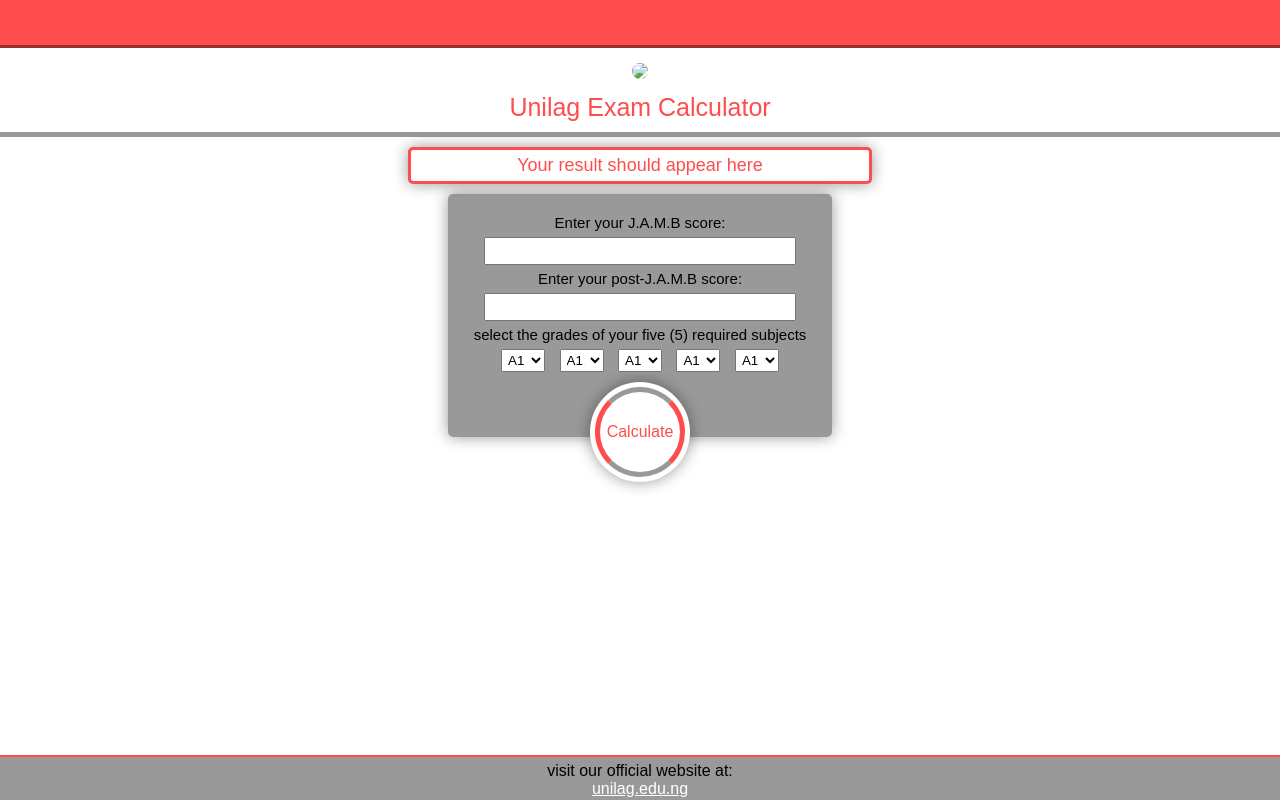
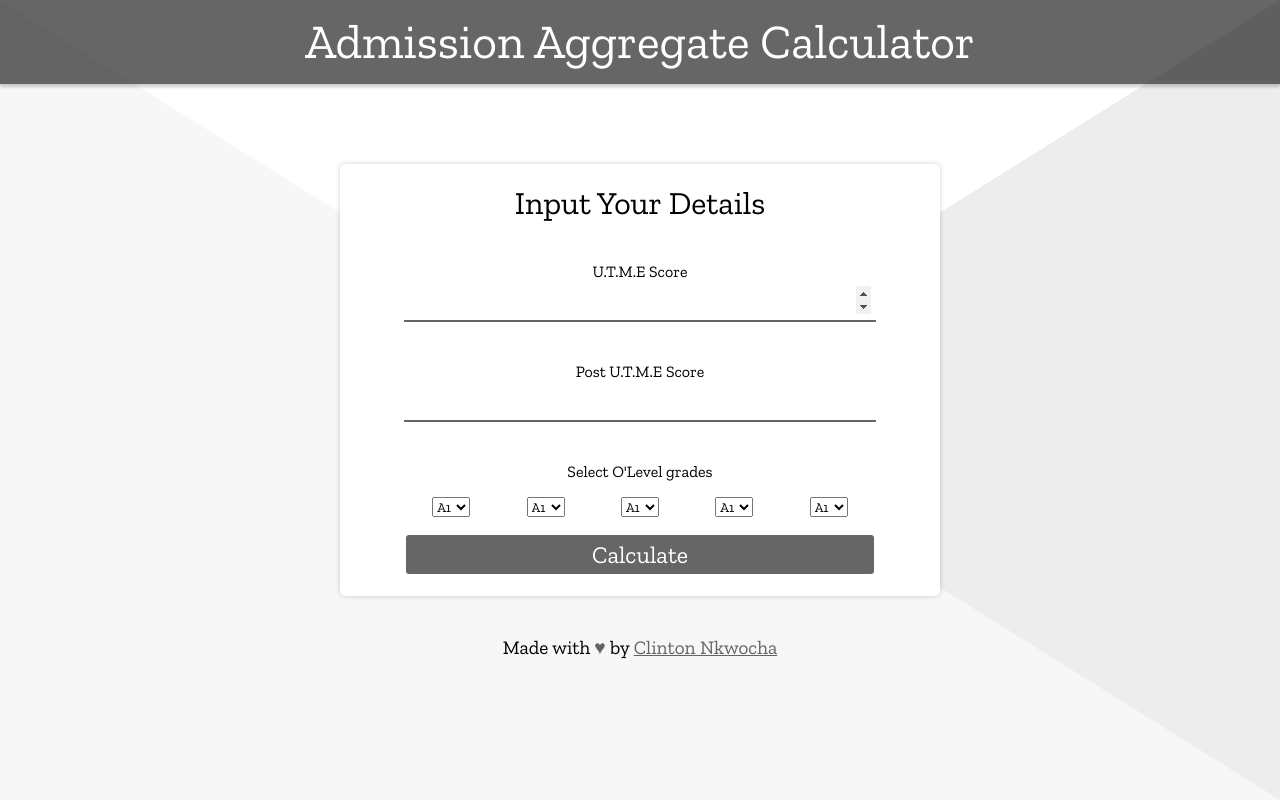
Before and after one commit to clintonpi/unilag-calc, a plain HTML site: page index.html in a window 1280 px wide. Drawn offline with nearby package versions, Linux system fonts and the light colour scheme.

Commit message:
Refactor all

```diff
--- /dev/null
+++ b/css/reset.min.css
@@ -0,0 +1 @@
+/*! minireset.css v0.0.3 | MIT License | github.com/jgthms/minireset.css */html,body,p,ol,ul,li,dl,dt,dd,blockquote,figure,fieldset,legend,textarea,pre,iframe,hr,h1,h2,h3,h4,h5,h6{margin:0;padding:0}h1,h2,h3,h4,h5,h6{font-size:100%;font-weight:normal}ul{list-style:none}button,input,select,textarea{margin:0}html{box-sizing:border-box}*,*:before,*:after{box-sizing:inherit}img,embed,iframe,object,audio,video{height:auto;max-width:100%}iframe{border:0}table{border-collapse:collapse;border-spacing:0}td,th{padding:0;text-align:left}
--- a/css/style.css
+++ b/css/style.css
@@ -1,225 +1,201 @@
+:root {
+  --colorb: rgba(0, 0, 0, .6);
+  --colorw: white;
+  --border: 2px solid var(--colorb);
+  --font: 'Zilla Slab', serif;
+  --margin: 5vh;
+}
+
 body {
-    text-align: center;
-    font-family: sans-serif;
-    padding: 0;
-    margin: 0;
-    min-width: 260px;
+  font-family: var(--font);
+  font-size: 16px;
+  min-width: 220px;
 }
 
 header {
-    padding: 0;
-    margin: 0;
-    border-bottom: 5px solid rgba(0,0,0,.4);
-}
-
-#nav {
-    padding: 0;
-    margin: 0 0 15px;
-    background-color: #ff4d4d;
-    border-bottom: 3px solid rgba(0,0,0,.4);
   width: 100%;
-    height: 45px;
-}
-
-header img {
-    width: 100px;
-    padding: 0;
-    margin: 0;
-    border-radius: 100%;
-    transition: 1s;
-}
-
-header img:hover {
-    animation: wiggle 3s;
-}
-
-@keyframes wiggle {
-    5%{ transform: rotate(5deg);}
-    35%{ transform: rotate(-10deg);}
-    55%{ transform: rotate(10deg);}
-    60%{ transform: rotate(-10deg);}
-    65%{ transform: rotate(10deg);}
-    70%{ transform: rotate(-10deg);}
-    75%{ transform: rotate(10deg);}
-    80%{ transform: rotate(-10deg);}
-    85%{ transform: rotate(10deg);}
+  padding: 10px 0;
+  min-height: 8vh;
+  background-color: var(--colorb);
+  text-align: center;
+  line-height: 8vh;
+  box-shadow: 0 3px 3px rgba(0, 0, 0, .2);
 }
 
 header h1 {
-    color: #ff4d4d;
-    font-weight: 300;
-    font-size: 25px;
-    padding: 0;
-    margin: 10px 0;
+  font-size: 3rem;
+  color: var(--colorw);
 }
 
-#result {
-    width: 35%;
-    padding: 5px;
-    margin: 10px auto 10px;
-    font-size: 18px;
-    border-radius: 5px;
-    color: #ff4d4d;
-    background-color: white;
-    border: 3px solid #ff4d4d;
-    box-shadow: 0 0  15px rgba(0, 0, 0, .4);
+#background {
+  position: fixed;
+  top: 0;
+  z-index: -1;
+  border-top: 50vh solid transparent;
+  border-right: 50vw solid rgba(0, 0, 0, .07);
+  border-bottom: 50vh solid rgba(0, 0, 0, .03);
+  border-left: 50vw solid rgba(0, 0, 0, .03);
 }
 
-#result2 {
-    width: 35%;
-    padding: 5px;
-    margin: 10px auto 10px;
-    font-size: 18px;
-    border-radius: 5px;
-    color: white;
-    background-color: #ff4d4d;
-    border: 3px solid #ff4d4d;
-    box-shadow: 0 0  15px rgba(0, 0, 0, .4);
-    animation: wiggle .2s linear;
+.wrap {
+  position: relative;
+  width: 600px;
+  min-width: auto;
+  max-width: 95%;
+  height: auto;
+  margin: calc(var(--margin) * 2) auto var(--margin);
 }
 
-#scores {
-    width: 30%;
-    padding: 20px 2px 60px;
-    margin: 0 auto;
+.card {
+  width: 100%;
+  height: 100%;
+  background-color: var(--colorw);
   border-radius: 5px;
-    box-shadow: 0 0  15px rgba(0, 0, 0, .4);
-    background-color: rgba(0, 0, 0, .4);
-    box-sizing: border-box;
+  box-shadow: 0 0px 5px rgba(0, 0, 0, .2);
+  padding: 20px 5px;
+  text-align: center;
+  transition: .5s;
 }
 
-#wrap {
-    background-color: white;
-    width: 100px;
-    height: 100px;
-    padding: 5px;
+.card h2 {
+  font-size: 2rem;
+}
+
+#back {
+  position: absolute;
+}
+
+#front {
+  position: relative;
+}
+
+#circle {
+  width: 200px;
+  height: 200px;
+  background-color: var(--colorw);
+  border: 10px solid var(--colorb);
+  display: flex;
+  border-radius: 100%;
+  margin: var(--margin) auto;
+}
+
+#inner-circle {
+  width: 170px;
+  height: 170px;
+  line-height: 170px;
+  color: var(--colorw);
+  font-size: 4rem;
+  background-color: var(--colorb);
   margin: auto;
   border-radius: 100%;
-    box-shadow: 0 0  15px rgba(0, 0, 0, .4);
-    box-sizing: border-box;
-    position: relative;
-    top: -55px;
 }
 
-#calculate {
-    background-color: white;
-    width: 90px;
-    height: 90px;
-    border-radius: 100%;
-    position: absolute;
-    top: 5px;
-    left: 5px;
-    color: #ff4d4d;
-    border-top: 5px solid rgba(0, 0, 0, .4);
-    border-bottom: 5px solid rgba(0, 0, 0, .4);
-    border-left: 5px solid #ff4d4d;
-    border-right: 5px solid #ff4d4d;
-    padding-top: 31px;
-    box-sizing: border-box;
+.at-back {
+  transform: rotateY(-180deg);
+  opacity: 0;
+  z-index: -1;
 }
 
-#calculate:hover {
-    cursor: pointer;
-    color: rgba(0, 0, 0, .4);
+#reset {
+  position: absolute;
+  bottom: 20px;
+  left: 0;
+  right: 0;
+  margin: auto;
 }
 
-
-label {
-    font-size: 15px;
+.input {
+  text-align: center;
+  width: 80%;
+  padding: 5px;
+  font-size: 1.5rem;
+  font-family: var(--font);
 }
 
-input {
-    width: 80%;
-    margin: 5px;
-    height: 20px;
-    padding: 2px;
-    text-align: center;
+.input:focus {
+  outline: none;
 }
 
-select {
-    margin: 5px;
-    padding: 2px;
+.activate {
+  color: var(--colorw);
+  background-color: var(--colorb);
+  border: 2px solid var(--colorw);
+  border-radius: 5px;
+  transition: .3s;
 }
 
-p {
+.activate:hover {
+  background-color: var(--colorw);
+  color: var(--colorb);
+  border: var( --border);
+  cursor: pointer;
+}
+
+#details {
+  margin-top: var(--margin);
+}
+
+#details input[type="number"] {
+  margin-bottom: var(--margin);
+  border: transparent;
+  border-bottom: var( --border);
+}
+
+#select-wrap {
+  display: flex;
+  width: 80%;
+  justify-content: space-around;
+  margin: auto;
+}
+
+#details select {
+  margin: 2vh auto;
+  font-family: var(--font);
+}
+
+#message-wrap {
+  width: 100%;
+  height: 100vh;
+  position: fixed;
   padding: 5px;
-    margin: 0;
-    font-size: 14px;
+  top: 0;
+  display: none;
+  background-color: var(--colorb);
+}
+
+#message {
+  width: auto;
+  height: auto;
   text-align: center;
+  margin: auto;
+  padding: 20px;
+  color: var(--colorw);
+  background-color: rgba(0, 0, 0, .8);
+  border-radius: 5px;
+}
+
+#message p:first-child {
+  font-size: 1.5rem;
 }
 
 footer {
+  text-align: center;
   width: 100%;
-    height: 45px;
-    background-color: rgba(0,0,0,.4);
-    border-top: 2px solid #ff4d4d;
-    padding: 5px 0 0;
-    box-sizing: border-box;
-    margin: 0;
-    position: absolute;
-    bottom: 0;
+  padding-bottom: 10px;
+  font-size: 1.2rem;
 }
 
-footer a {
-   color: white;
+footer b, footer a {
+  color: var(--colorb);
 }
 
-/************
-media queries
-************/
-
-/*big tablets*/
-@media screen and (max-width: 1200px) {
-    #result, #result2 {
-        width: 45%;
+/* media queries */
+@media (max-width: 700px) {
+  header h1 {
+    font-size: 1.5rem;
   }
 
-    #scores {
-        width: 40%;
+  .card h2 {
+    font-size: 1.2rem;
   }
 }
-
-/*tablets*/
-@media screen and (max-width: 800px) {
-    #result, #result2 {
-        width: 55%;
-    }
-
-    #scores {
-        width: 50%;
-    }
-}
-
-/*big mobiles*/
-@media screen and (max-width: 650px) {
-    #result, #result2 {
-        width: 80%;
-    }
-
-    #scores {
-        width: 75%;
-    }
-}
-
-/*mobiles*/
-@media screen and (max-width: 400px) {
-    #result, #result2 {
-        width: 95%;
-    }
-
-    #scores {
-        width: 90%;
-    }
-}
-
-
-
-/*all that won't show footer on full screen*/
-
-@media screen and (max-height: 625px) {
-    footer {
-        position: relative;
-        bottom: 0;
-    }
-
-}
--- a/index.html
+++ b/index.html
@@ -1,75 +1,110 @@
 <!DOCTYPE html>
 <html lang="en">
-    <head>
-        <meta charset="utf-8">
-        <meta name="viewport" content="width=device-width">
-        <title>Unilag exam calculator</title>
-        <link rel="icon" href="unilag-logo.jpeg" type="img/jpeg">
-        <link rel="stylesheet" type="text/css" href="style.css">
-    </head>
-    <body>
-        <header>
-            <div id="nav"></div>
-            <img src="unilag-logo.jpeg">
-            <h1>Unilag Exam Calculator</h1>
-        </header>
-        <div id="container">
-            <div id="result">Your result should appear here</div>
-            <div id="scores">
-                <label for="jamb">Enter your J.A.M.B score: </label><br>
-                <input type="number" id="jamb" maxlength="3" ><br>
-                <label for="post-jamb">Enter your post-J.A.M.B score: </label><br>
-                <input type="number" id="post-jamb" maxlength="2"><br>
-                <!-- maxlength not taking effect-->
-                <label>select the grades of your five (5) required subjects</label><br>
-                <select id="select1">
-                    <option>A1</option>
-                    <option>B2</option>
-                    <option>B3</option>
-                    <option>C4</option>
-                    <option>C5</option>
-                    <option>C6</option>
+  <head>
+    <meta charset="utf-8">
+    <meta name="viewport" content="width=device-width">
+    <meta name="description" content="Admission Aggregate Calculator">
+    <meta name="author" content="Clinton Nkwocha">
+    <meta name="keywords" content="unilag, university of lagos, university, of, lagos, admission aggregate calculator, admission, aggregate, calculator, unilag-calc">
+    <title>Admission Aggregate Calculator</title>
+    <link href="https://fonts.googleapis.com/css?family=Zilla+Slab" rel="stylesheet">
+    <link rel="shortcut icon" href="./images/favicon.png" type="imgage/png">
+    <link rel="stylesheet" href="./css/reset.min.css" type="text/css">
+    <link rel="stylesheet" href="./css/style.css" type="text/css">
+  </head>
+  <body>
+    <div id="container">
+      <header>
+        <h1>Admission Aggregate Calculator</h1>
+      </header>
+      <main>
+        <div id="background"></div>
+        <div class="wrap">
+          <div id="back" class="card at-back">
+            <h2>Your Aggregate: </h2>
+            <div id="circle">
+              <div id="inner-circle">
+              </div>
+            </div>
+            <form id="result">
+              <input type="submit" value="Reset" id="reset" class="input activate">
+            </form>
+          </div>
+          <div id="front" class="card">
+            <h2>Input Your Details</h2>
+            <form id="details">
+              <label for="utme-input">
+                U.T.M.E Score
+              </label>
+              <br>
+              <input type="number" name="utme-input" id="utme-input" class="input" required>
+              <br>
+              <label for="p-utme-input">
+                Post U.T.M.E Score
+              </label>
+              <br>
+              <input type="number" name="p-utme-input" id="p-utme-input" class="input" required>
+              <br>
+              <label>
+                Select O'Level grades
+              </label>
+              <br>
+              <div id="select-wrap">
+                <select class="waec-grades">
+                  <option value="4.0">A1</option>
+                  <option value="3.6">B2</option>
+                  <option value="3.2">B3</option>
+                  <option value="2.8">C4</option>
+                  <option value="2.4">C5</option>
+                  <option value="2.0">C6</option>
                 </select>
-                <select id="select2">
-                    <option>A1</option>
-                    <option>B2</option>
-                    <option>B3</option>
-                    <option>C4</option>
-                    <option>C5</option>
-                    <option>C6</option>
+                <select class="waec-grades">
+                  <option value="4.0">A1</option>
+                  <option value="3.6">B2</option>
+                  <option value="3.2">B3</option>
+                  <option value="2.8">C4</option>
+                  <option value="2.4">C5</option>
+                  <option value="2.0">C6</option>
                 </select>
-                <select id="select3">
-                    <option>A1</option>
-                    <option>B2</option>
-                    <option>B3</option>
-                    <option>C4</option>
-                    <option>C5</option>
-                    <option>C6</option>
+                <select class="waec-grades">
+                  <option value="4.0">A1</option>
+                  <option value="3.6">B2</option>
+                  <option value="3.2">B3</option>
+                  <option value="2.8">C4</option>
+                  <option value="2.4">C5</option>
+                  <option value="2.0">C6</option>
                 </select>
-                <select id="select4">
-                    <option>A1</option>
-                    <option>B2</option>
-                    <option>B3</option>
-                    <option>C4</option>
-                    <option>C5</option>
-                    <option>C6</option>
+                <select class="waec-grades">
+                  <option value="4.0">A1</option>
+                  <option value="3.6">B2</option>
+                  <option value="3.2">B3</option>
+                  <option value="2.8">C4</option>
+                  <option value="2.4">C5</option>
+                  <option value="2.0">C6</option>
                 </select>
-                <select id="select5">
-                    <option>A1</option>
-                    <option>B2</option>
-                    <option>B3</option>
-                    <option>C4</option>
-                    <option>C5</option>
-                    <option>C6</option>
-                </select><br>
-            </div>
-            <div id="wrap">
-                <div id="load"></div>
-                <div id="calculate">Calculate</div>
-            </div>
+                <select class="waec-grades">
+                  <option value="4.0">A1</option>
+                  <option value="3.6">B2</option>
+                  <option value="3.2">B3</option>
+                  <option value="2.8">C4</option>
+                  <option value="2.4">C5</option>
+                  <option value="2.0">C6</option>
+                </select>
+              </div>
+              <input type="submit" value="Calculate" id="submit" class="input activate">
+            </form>
+          </div>
         </div>
-        <footer>visit our official website at:
-        <br> <a href="https://unilag.edu.ng/">unilag.edu.ng</a></footer>
-        <script src="script.js"></script>
-    </body>
+        <div id="message-wrap">
+          <div id="message">
+          </div>
+        </div>
+      </main>
+      <footer>
+        <p>Made with <b>&#9829;</b> by <a href="https://clintonpi.github.io" target="_blank">Clinton Nkwocha</a>
+        </p>
+      </footer>
+    </div>
+    <script src="./js/script.js"></script>
+  </body>
 </html>
```
Also changed, not shown: js/script.js (+78 -58 lines). Lines whose indentation alone changed are shown as unchanged.
